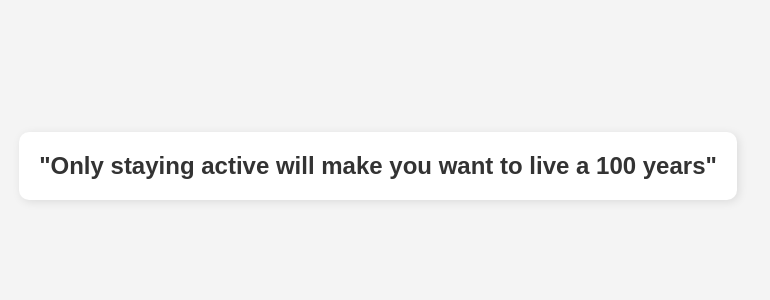
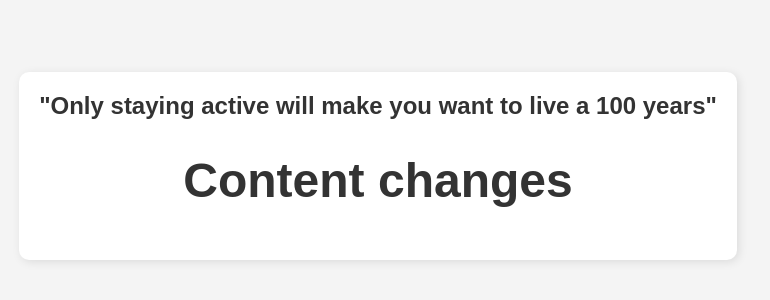
Before and after one commit to Dayanithi030208/Gitdemo, a plain HTML site: page index.html in a window 1280 px wide. Shown: the part 234-534 px from the top of the page, without its empty margins (262-1032 px from the left). Drawn offline with Linux system fonts and the light colour scheme.

Commit message:
chore: content changes in different branches

```diff
--- a/index.html
+++ b/index.html
@@ -9,6 +9,7 @@
 <body>
     <div class="message">
         "Only staying active will make you want to live a 100 years"
+        <h1>Content changes</h1>
     </div>
 </body>
 </html>
```
